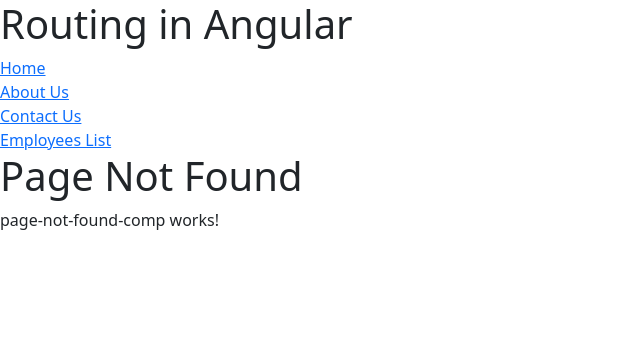
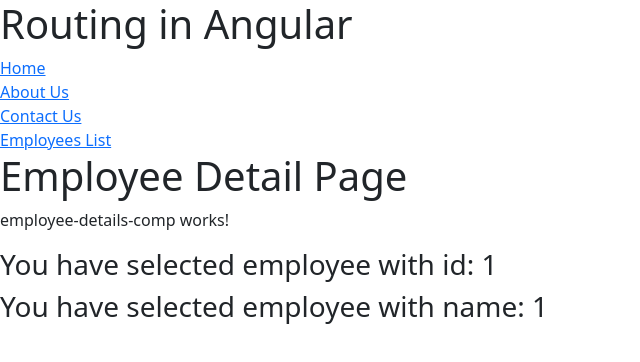
Before and after one commit to Jimi-Chhatrala/angular-tutorial-pm, an Angular app: page /employees/1/1 in a window 1280 px wide. Before the commit this address had no page. Shown: the top 362 px of the page, without its empty margins (0-640 px from the left). Built offline with nearby package versions, Linux system fonts and the light colour scheme.

Commit message:
26-routing-and-navigation = Multiple route parameters in routing.

```diff
--- a/src/app/app.routes.ts
+++ b/src/app/app.routes.ts
@@ -30,7 +30,7 @@ export const routes: Routes = [
     component: EmployeesListComp,
   },
   {
-    path: 'employees/:id',
+    path: 'employees/:id/:name',
     component: EmployeeDetailsComp,
   },
   {
--- a/src/app/components/employee-details-comp/employee-details-comp.html
+++ b/src/app/components/employee-details-comp/employee-details-comp.html
@@ -2,3 +2,4 @@
 <p>employee-details-comp works!</p>
 
 <h3>You have selected employee with id: {{ EmpID }}</h3>
+<h3>You have selected employee with name: {{ EmpName }}</h3>
--- a/src/app/components/employee-details-comp/employee-details-comp.ts
+++ b/src/app/components/employee-details-comp/employee-details-comp.ts
@@ -9,10 +9,13 @@ import { ActivatedRoute } from '@angular/router';
 })
 export class EmployeeDetailsComp {
   public EmpID: any;
+  public EmpName: any;
   constructor(private activatedRoute: ActivatedRoute) {}
 
   ngOnInit(): void {
     let id = this.activatedRoute.snapshot.paramMap.get('id');
+    let name = this.activatedRoute.snapshot.paramMap.get('name');
     this.EmpID = id;
+    this.EmpName = name;
   }
 }
--- a/src/app/components/employees-list-comp/employees-list-comp.ts
+++ b/src/app/components/employees-list-comp/employees-list-comp.ts
@@ -20,6 +20,6 @@ export class EmployeesListComp {
   constructor(private router: Router) {}
 
   EmpClick(employee: any) {
-    this.router.navigate(['/employees', employee.id]);
+    this.router.navigate(['/employees', employee.id, employee.name]);
   }
 }
```
